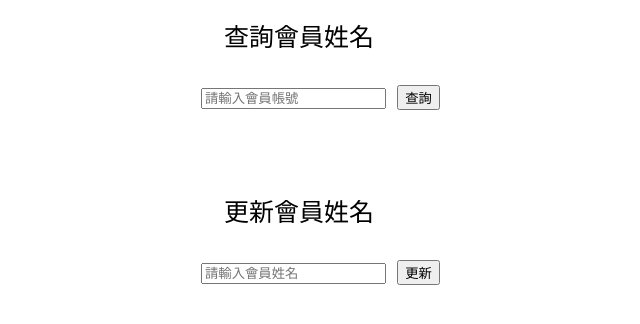
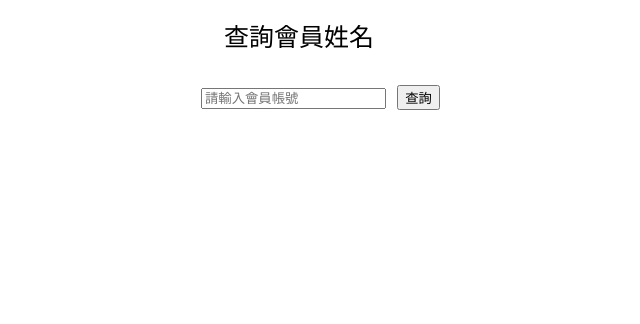
Before and after one commit to SandyTW/Assignments, a Flask app: page /member/ in a window 1280 px wide. Shown: the part 213-537 px from the top of the page, without its empty margins (341-981 px from the left). Run offline with Flask 2, Linux system fonts and the light colour scheme; a user stored in the database is signed in.

Commit message:
20210411v6

```diff
--- a/Week7/app.py
+++ b/Week7/app.py
@@ -101,6 +101,5 @@ def searchUsers():
 
 
 
-
 if __name__=="__main__":
     app.run(port=3000, debug=True)
--- a/Week7/templates/IndexMember.html
+++ b/Week7/templates/IndexMember.html
@@ -25,13 +25,7 @@
     </form>
     <div class='content' id='Displayname'></div>
 
-    <!-- 更新會員姓名 -->
-    <div class="content">更新會員姓名</div>
-    <form action="/api/user" method="POST" class="inputSearch">
-        <input type="text" name="usernameAMD" id='usernameAMD' placeholder='請輸入會員姓名'>
-        <button style="margin:7px" id='btnAMD'>更新</button>
-    </form>
-    <div class='content' id='DisplayStatus'></div>
+
 </body>
 
 </html>
```
